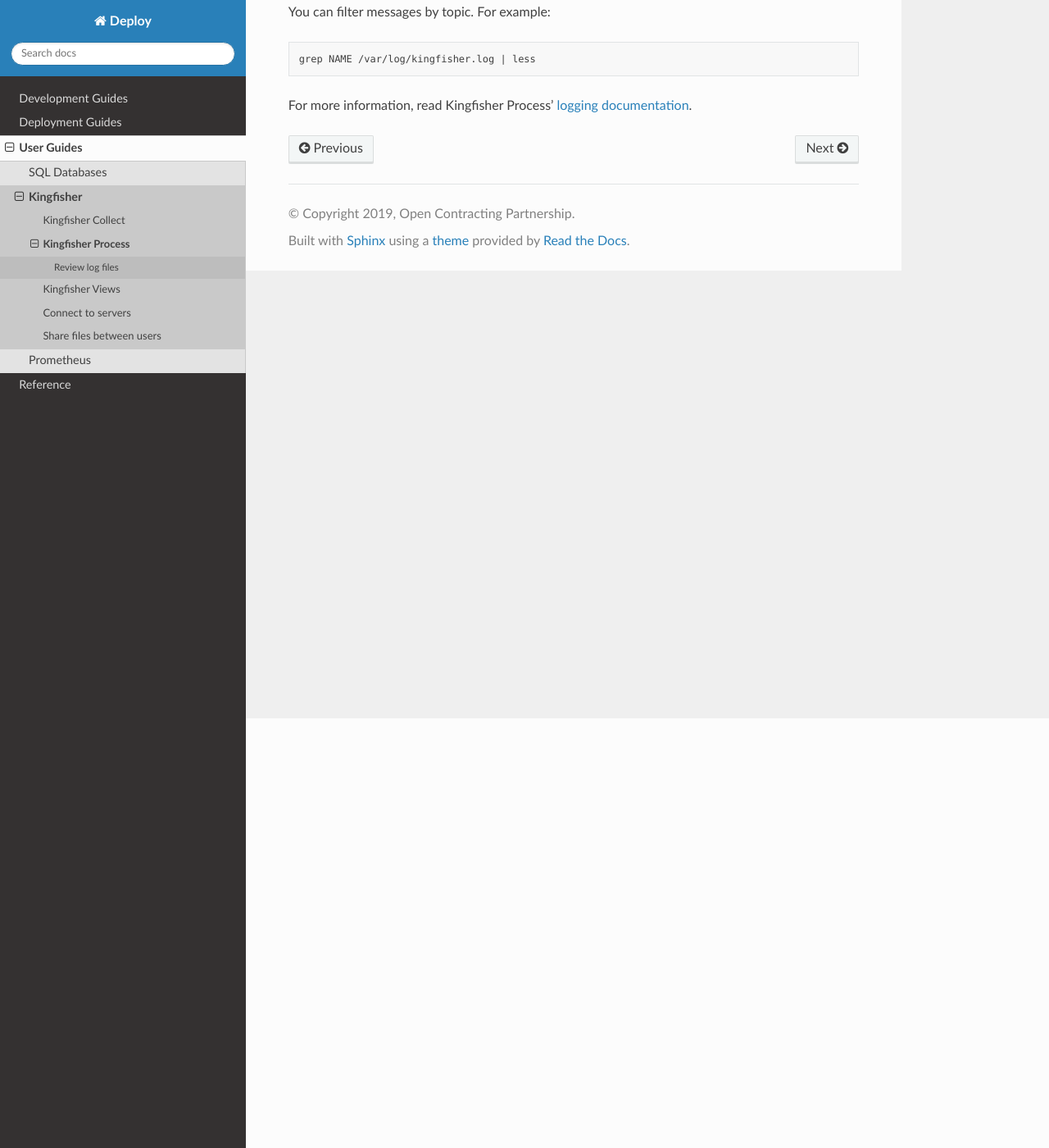
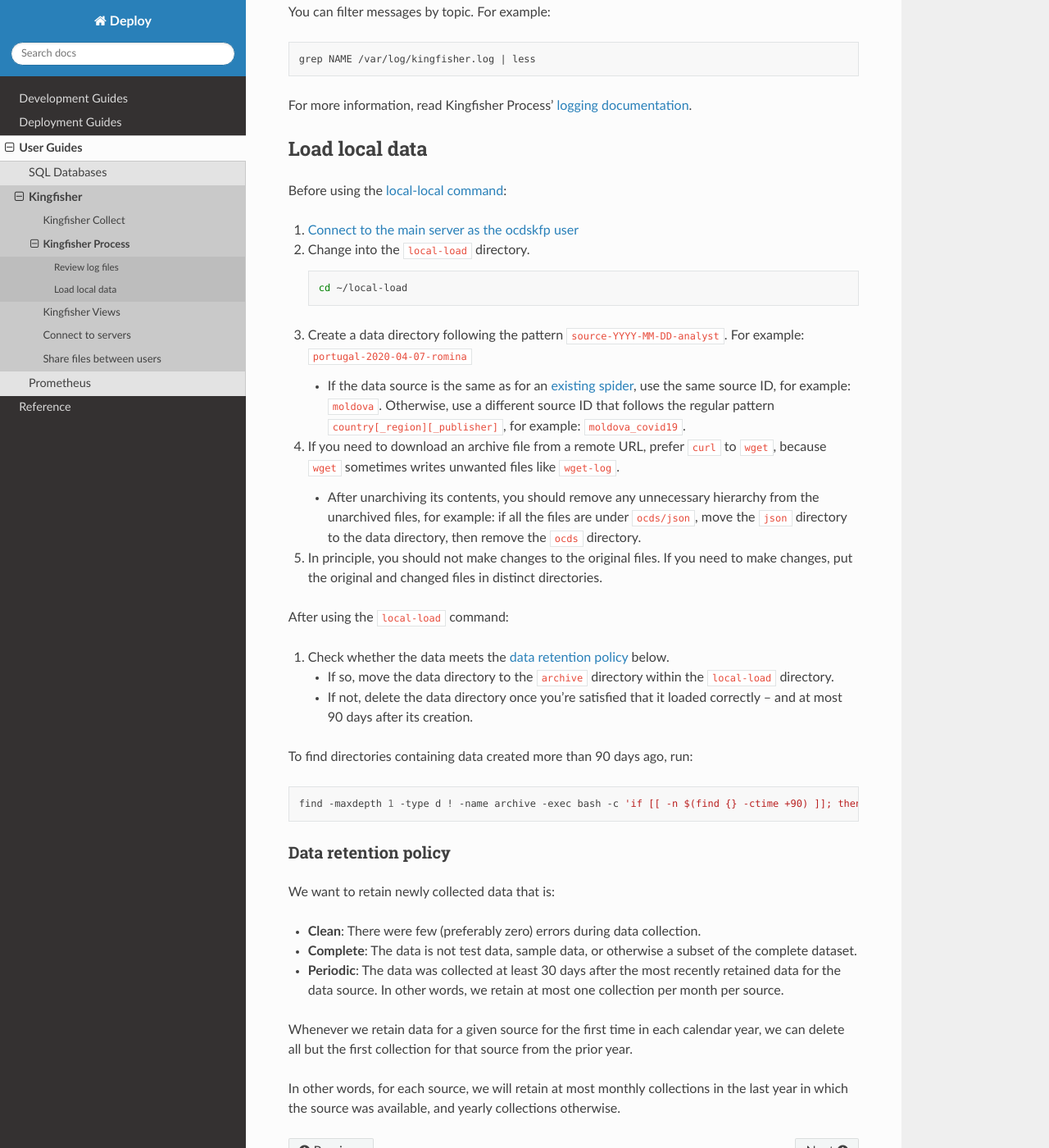
Before and after one commit to open-contracting/deploy, a Sphinx documentation site: the page built from docs/use/kingfisher-process.rst, in a window 1280 px wide and 1400 px high, scrolled down 524 px. Shown: the whole window at 82% size. Built offline with Sphinx 7.4.7 and the Read the Docs theme 2.0.0, drawn with Linux system fonts in a browser that asks for light colours.

Commit message:
Describe process for organizing and retaining local data

```diff
--- a/docs/use/kingfisher-process.rst
+++ b/docs/use/kingfisher-process.rst
@@ -23,3 +23,54 @@ You can filter messages by topic. For example:
     grep NAME /var/log/kingfisher.log | less
 
 For more information, read Kingfisher Process' `logging documentation <https://kingfisher-process.readthedocs.io/en/latest/logging.html>`__.
+
+Load local data
+---------------
+
+Before using the `local-local command <https://kingfisher-process.readthedocs.io/en/latest/cli/local-load.html>`__:
+
+#. :ref:`Connect to the main server as the ocdskfp user<connect-process-server>`
+
+#. Change into the ``local-load`` directory.
+
+   .. code:: bash
+
+      cd ~/local-load
+
+#. Create a data directory following the pattern ``source-YYYY-MM-DD-analyst``. For example: ``portugal-2020-04-07-romina``
+
+   -  If the data source is the same as for an `existing spider <https://github.com/open-contracting/kingfisher-collect/tree/master/kingfisher_scrapy/spiders#files>`__, use the same source ID, for example: ``moldova``. Otherwise, use a different source ID that follows the regular pattern ``country[_region][_publisher]``, for example: ``moldova_covid19``.
+
+#. If you need to download an archive file from a remote URL, prefer ``curl`` to ``wget``, because ``wget`` sometimes writes unwanted files like ``wget-log``.
+
+   -  After unarchiving its contents, you should remove any unnecessary hierarchy from the unarchived files, for example: if all the files are under ``ocds/json``, move the ``json`` directory to the data directory, then remove the ``ocds`` directory.
+
+#. In principle, you should not make changes to the original files. If you need to make changes, put the original and changed files in distinct directories.
+
+After using the ``local-load`` command:
+
+#. Check whether the data meets the :ref:`data retention policy<data-retention-policy>` below.
+
+   - If so, move the data directory to the ``archive`` directory within the ``local-load`` directory.
+   - If not, delete the data directory once you're satisfied that it loaded correctly – and at most 90 days after its creation.
+
+To find directories containing data created more than 90 days ago, run:
+
+.. code:: bash
+
+    find -maxdepth 1 -type d ! -name archive -exec bash -c 'if [[ -n $(find {} -ctime +90) ]]; then echo {}; fi' \; | sort
+
+.. _data-retention-policy:
+
+Data retention policy
+~~~~~~~~~~~~~~~~~~~~~
+
+We want to retain newly collected data that is:
+
+-  **Clean**: There were few (preferably zero) errors during data collection.
+-  **Complete**: The data is not test data, sample data, or otherwise a subset of the complete dataset.
+-  **Periodic**: The data was collected at least 30 days after the most recently retained data for the data source. In other words, we retain at most one collection per month per source.
+
+Whenever we retain data for a given source for the first time in each calendar year, we can delete all but the first collection for that source from the prior year.
+
+In other words, for each source, we will retain at most monthly collections in the last year in which the source was available, and yearly collections otherwise.
```
